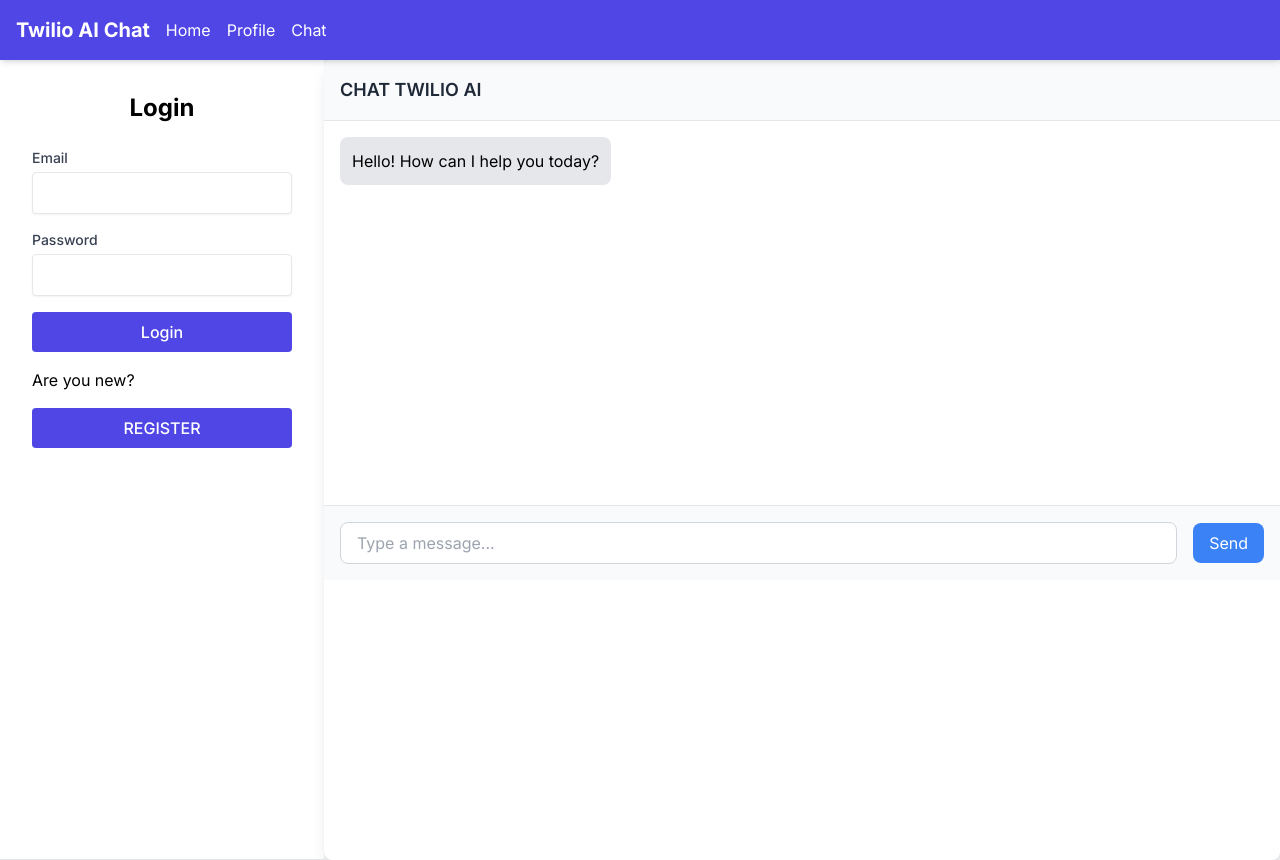
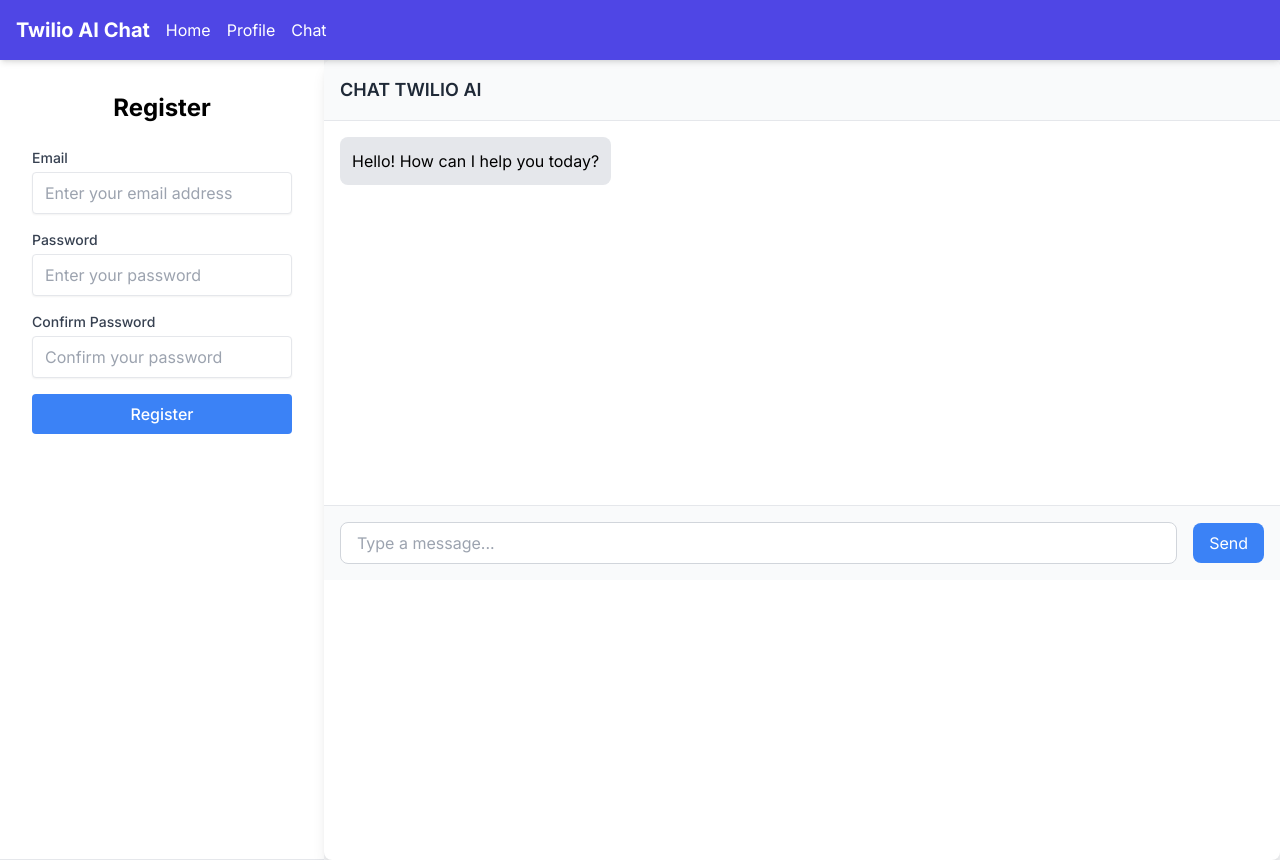
Before and after one commit to williammasivi/ChatTwilioAI, a Next.js app: page / in a window 1280 px wide. Built offline with nearby package versions, Linux system fonts and the light colour scheme.

Commit message:
Upadating Registering component and improve accessibility

```diff
--- a/app/page.tsx
+++ b/app/page.tsx
@@ -1,5 +1,6 @@
 "use client";
 import Login from '@/components/Login';
+import Register from '@/components/Register';
 import { useState } from 'react';
 
 
@@ -12,7 +13,8 @@
       <div className='bg-gray-100 flex w-full h-full' >
          {/* login screen | register screen | history screen */}
          <aside className='h-full border-b border-gray-200 bg-white'>
-            <Login />
+            {/* <Login /> */}
+            <Register />
          </aside>
          {/* chat bot */}
          <aside className='flex-1 h-full w-full'>
--- a/components/Register.tsx
+++ b/components/Register.tsx
@@ -23,14 +23,16 @@
   };
 
   return (
-    <div className="flex items-center justify-center min-h-screen bg-gray-100">
-      <div className="w-full max-w-md p-8 space-y-6 bg-white rounded shadow-md">
+    <div className="flex items-center justify-center">
+      <div className="w-full max-w-md p-8 space-y-6 bg-white mx-auto">
         <h2 className="text-2xl font-bold text-center">Register</h2>
         <form className="space-y-4" onSubmit={handleRegister}>
           <div>
             <label className="block text-sm font-medium text-gray-700">Email</label>
             <input
               type="email"
+              title="Email Address"
+              placeholder="Enter your email address"
               className="w-full px-3 py-2 mt-1 border rounded shadow-sm focus:ring-indigo-500 focus:border-indigo-500"
               value={email}
               onChange={(e) => setEmail(e.target.value)}
@@ -41,6 +43,8 @@
             <label className="block text-sm font-medium text-gray-700">Password</label>
             <input
               type="password"
+              title="Password"
+              placeholder="Enter your password"
               className="w-full px-3 py-2 mt-1 border rounded shadow-sm focus:ring-indigo-500 focus:border-indigo-500"
               value={password}
               onChange={(e) => setPassword(e.target.value)}
@@ -51,6 +55,8 @@
             <label className="block text-sm font-medium text-gray-700">Confirm Password</label>
             <input
               type="password"
+              title="Confirm Password"
+              placeholder="Confirm your password"
               className="w-full px-3 py-2 mt-1 border rounded shadow-sm focus:ring-indigo-500 focus:border-indigo-500"
               value={confirmPassword}
               onChange={(e) => setConfirmPassword(e.target.value)}
@@ -59,7 +65,7 @@
           </div>
           <button
             type="submit"
-            className="w-full px-4 py-2 font-medium text-white bg-indigo-600 rounded hover:bg-indigo-700 focus:outline-none focus:ring-2 focus:ring-offset-2 focus:ring-indigo-500"
+            className="w-full px-4 py-2 font-medium text-white bg-blue-500 rounded hover:bg-indigo-700 focus:outline-none focus:ring-2 focus:ring-offset-2 focus:ring-indigo-500"
           >
             Register
           </button>
```
